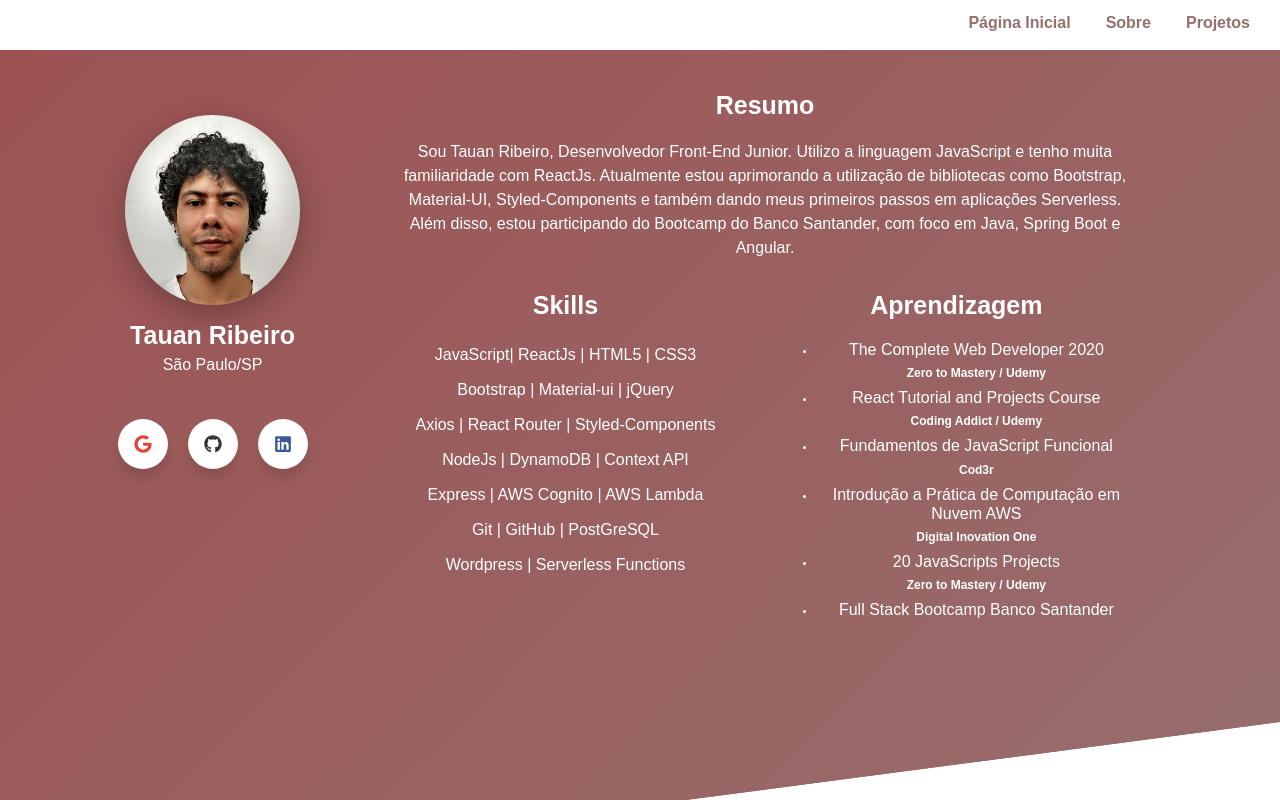
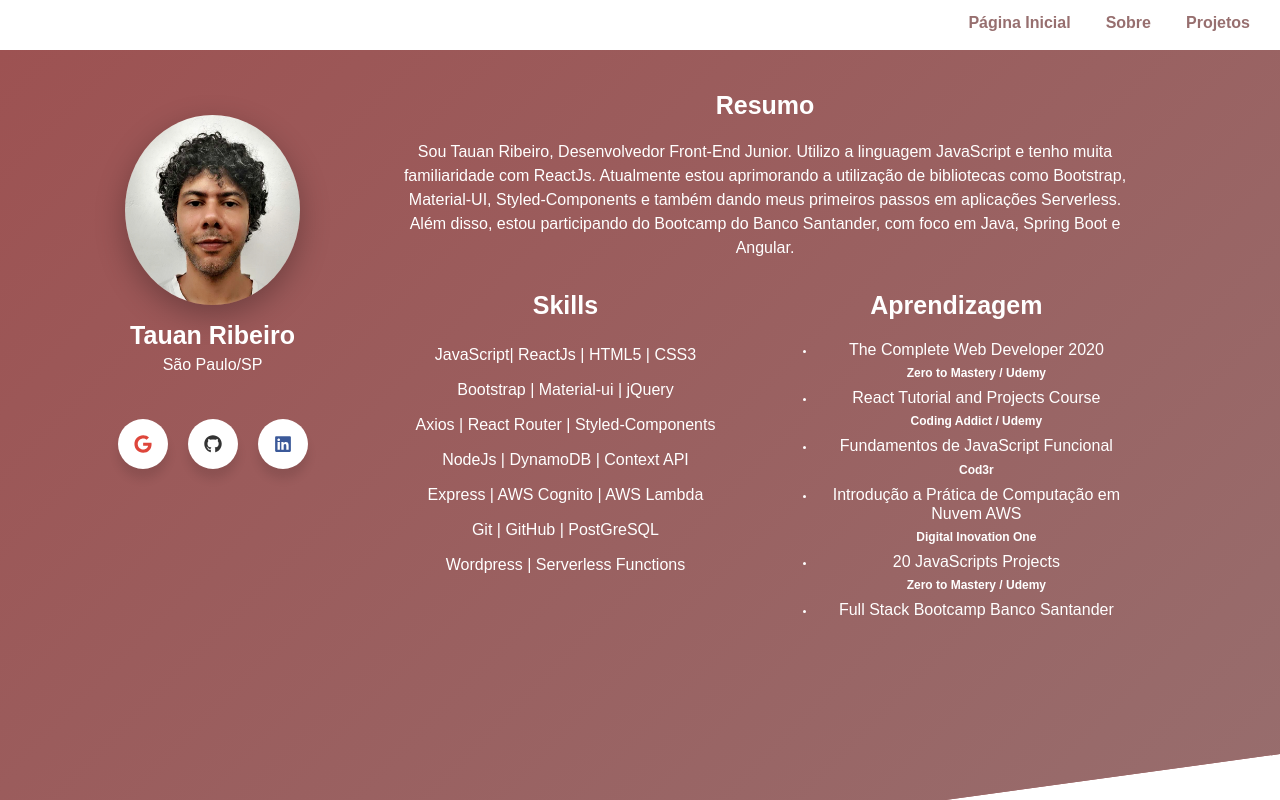
Before and after one commit to TauDuque/portfolio-react, a React (Create React App) app: page / in a window 1280 px wide. Shown: the top 800 px of the page. Built offline with nearby package versions, Linux system fonts and the light colour scheme.

Commit message:
home height fix

```diff
--- a/src/Home.js
+++ b/src/Home.js
@@ -153,7 +153,7 @@ const Wrapper = styled.section`
       var(--secondary-color) 100%
     );
     color: var(--white-color);
-    height: 105vh;
+    height: 110vh;
     border-top: 0px;
     -webkit-clip-path: polygon(0 0, 100% 0, 100% 80%, 0 100%);
     clip-path: polygon(0 0, 100% 0, 100% 80%, 0 100%);
```
